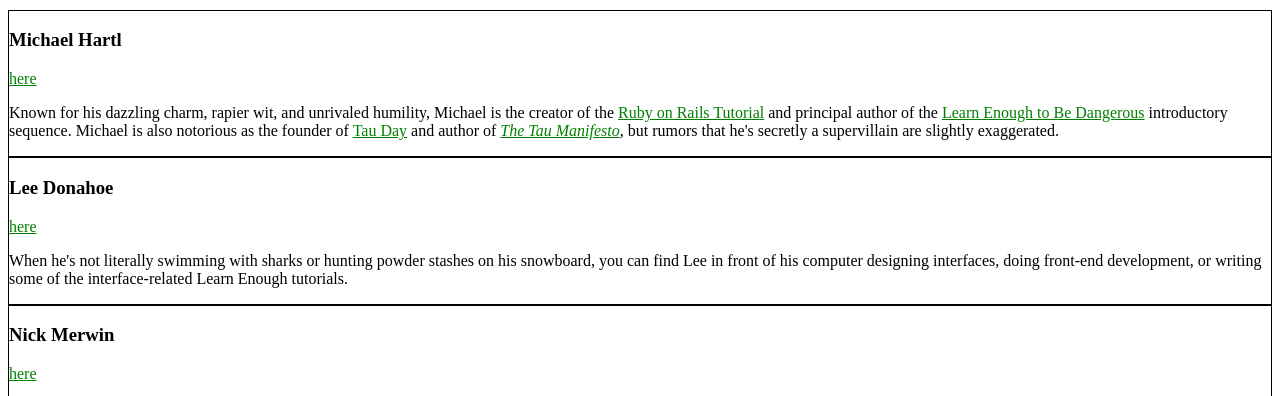
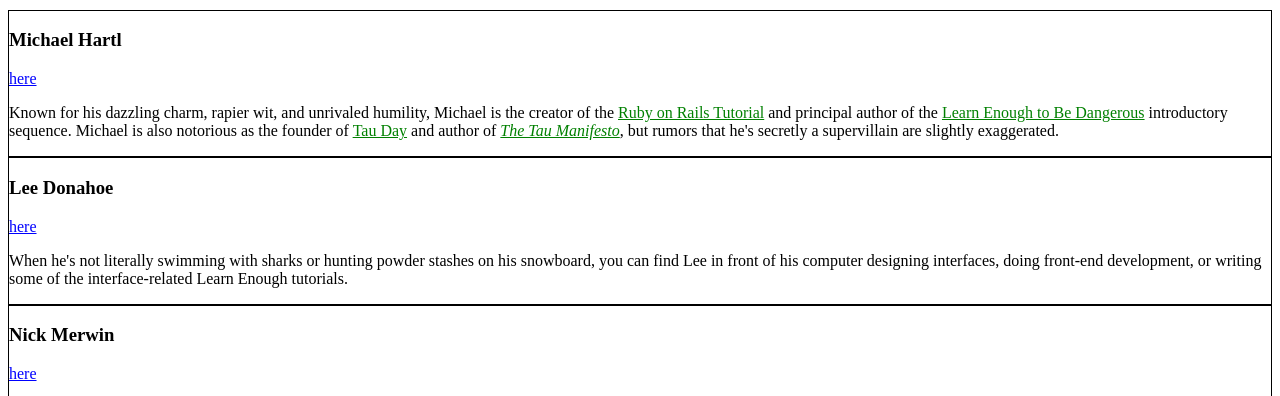
Before and after one commit to mglongman/mglongman.github.io, a plain HTML site: page index.html in a window 1280 px wide. Shown: the part 191-587 px from the top of the page. Drawn offline with Linux system fonts and the light colour scheme.

Commit message:
Correct syntax

```diff
--- a/index.html
+++ b/index.html
@@ -25,7 +25,7 @@
 			.bio-box {
 				border: 1px solid black;
 			}
-			.bio-box a {
+			.bio-copy a {
 				color: green;
 			}
 		</style>
```
